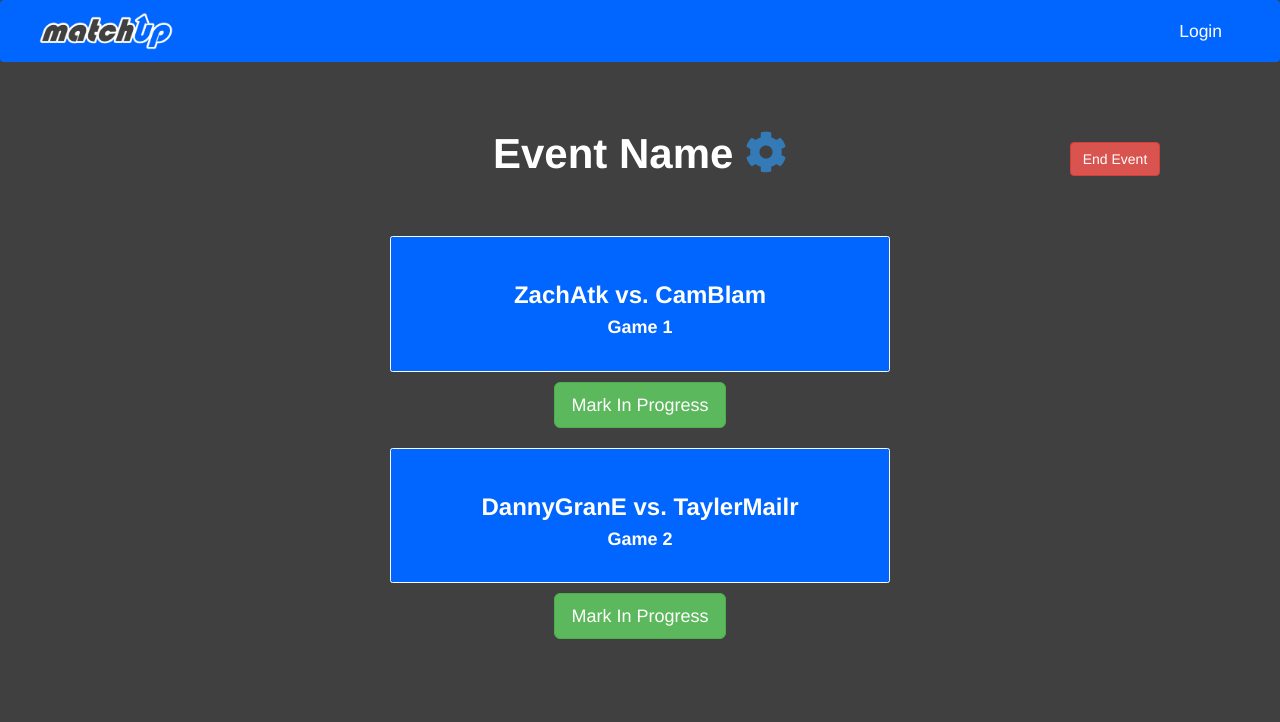
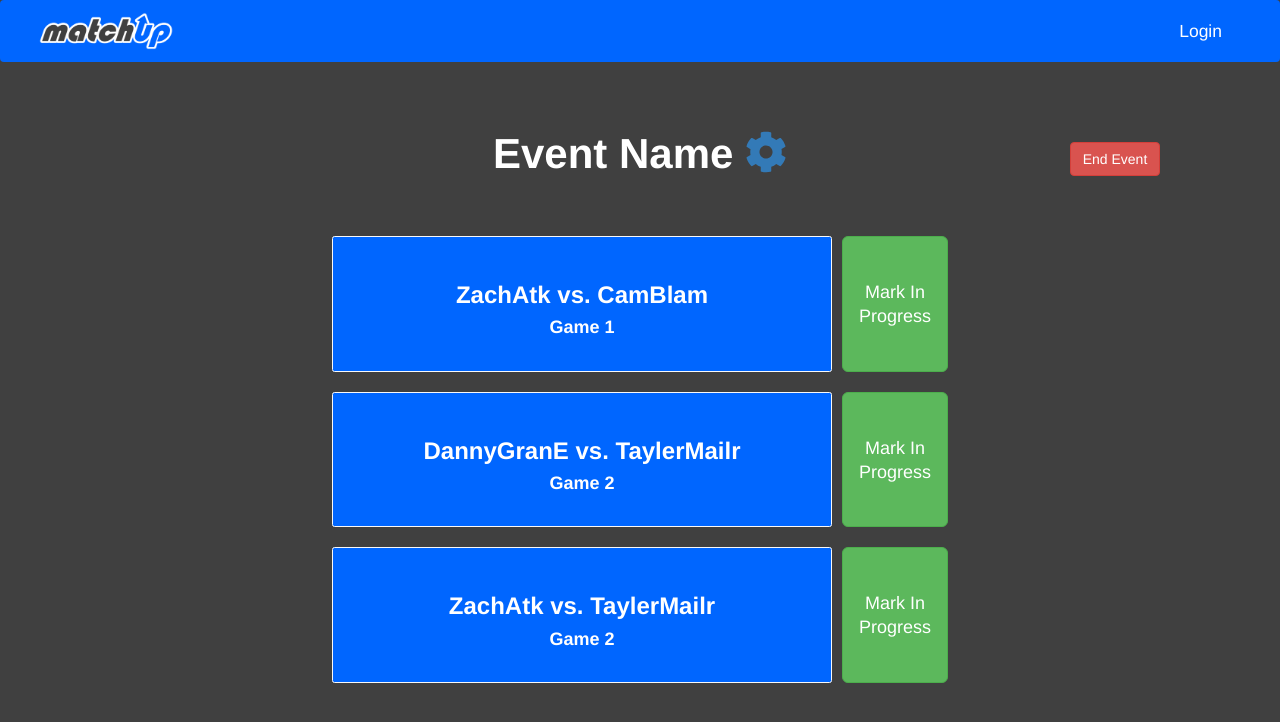
Before and after one commit to C-Dahr/matchup, a Vue app in the folder client/: page /matches in a window 1280 px wide. Shown: the top 722 px of the page. Built offline with nearby package versions, Linux system fonts and the light colour scheme.

Commit message:
Moved buttons to the side and made them skinnier

```diff
--- a/client/src/components/MatchCard.vue
+++ b/client/src/components/MatchCard.vue
@@ -7,10 +7,10 @@
                 <h4 class="card-title">{{ game }}</h4>
             </div>
             </b-card>
+            <button class="btn btn-success btn-lg in-progress-submit" type="submit">
+            Mark In<br/>Progress</button>
         </b-row>
         <b-row align-h="center">
-            <input class="btn btn-success btn-lg in-progress-submit" type="submit"
-            value="Mark In Progress"/>
         </b-row>
     </div>
 </template>
@@ -27,12 +27,13 @@ export default {
   background-color: #0066FF;
   width: 50rem;
   margin: 0;
+  margin-bottom: 20px;
+  margin-right: 10px;
 }
 .card-title{
     font-weight: bold;
 }
 .in-progress-submit {
-  margin-top: 10px;
   margin-bottom: 20px;
 }
 @media only screen and (max-width: 600px) {
--- a/client/src/views/MatchQueue.vue
+++ b/client/src/views/MatchQueue.vue
@@ -37,6 +37,7 @@ export default {
       matchData: [
         { player1: 'ZachAtk', player2: 'CamBlam', game: 'Game 1' },
         { player1: 'DannyGranE', player2: 'TaylerMailr', game: 'Game 2' },
+        { player1: 'ZachAtk', player2: 'TaylerMailr', game: 'Game 2' },
       ],
     };
   },
```
